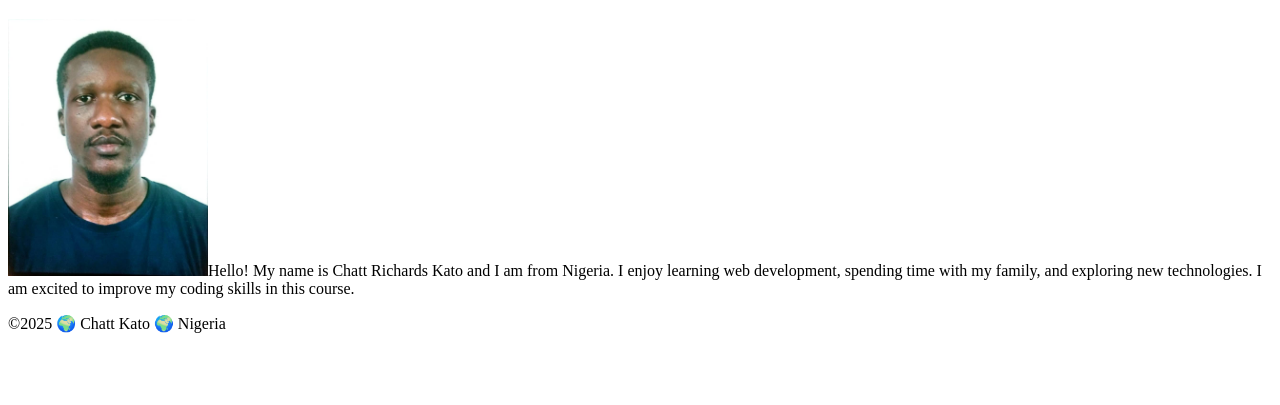
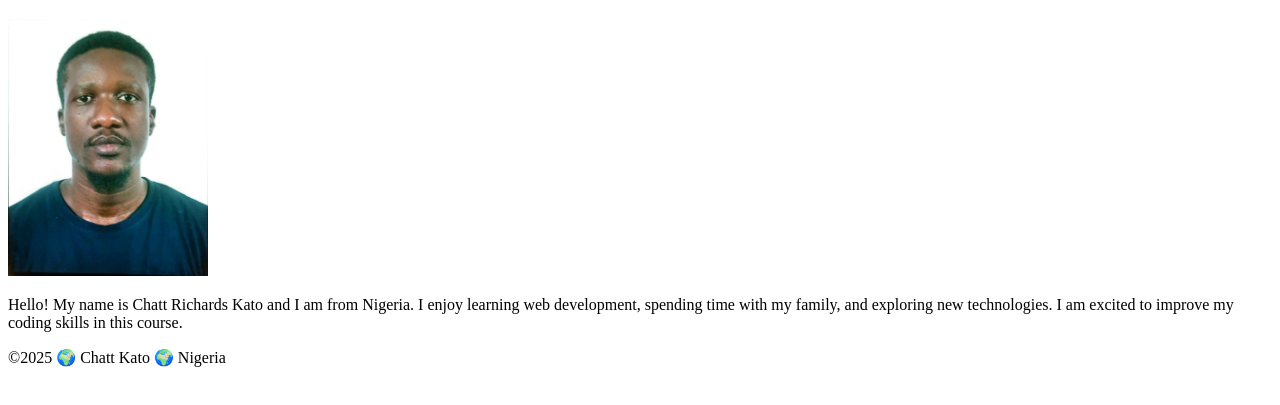
Before and after one commit to cdex2009/wdd130, a plain HTML site: page index.html in a window 1280 px wide. Shown: the part 87-492 px from the top of the page. Drawn offline with Linux system fonts and the light colour scheme.

Commit message:
Fixed img tag and renamed image file

```diff
--- a/index.html
+++ b/index.html
@@ -16,10 +16,10 @@
     </header>
     <main>
         <h1>Chatt Richards Kato | WDD 130</h1>
-        <img src="images/Profile.jpeg" alt="Hello, My Name is Chatt Richards Kato" width="200" <p>Hello! My name is
-        Chatt Richards Kato and I am from Nigeria. I enjoy learning web development, spending time
-        with my family,
-        and exploring new technologies. I am excited to improve my coding skills in this course.</p>
+        <img src="images/profile.jpg" alt="Hello, my name is Chatt Richards Kato" width="200">
+        <p>Hello! My name is Chatt Richards Kato and I am from Nigeria. I enjoy learning web development, spending time
+            with my
+            family, and exploring new technologies. I am excited to improve my coding skills in this course.</p>
     </main>
     <footer>
         <p>&copy;2025 🌍 Chatt Kato 🌍 Nigeria</p>
```
Also changed, not shown: images/Profile.jpg (renamed from images/Profile.jpeg).
